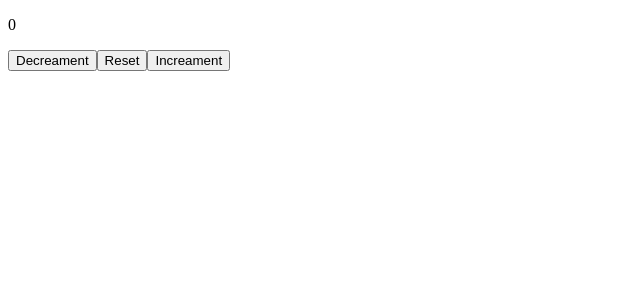
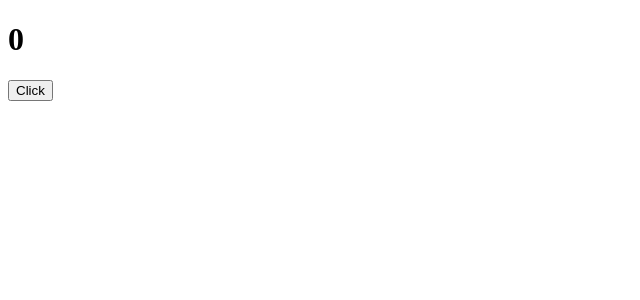
Before and after one commit to Gunalvijay/React, a React (Vite) app in the folder my-react-app/: page / in a window 1280 px wide. Shown: the top 300 px of the page, without its empty margins (0-640 px from the left). Built offline with nearby package versions, Linux system fonts and the light colour scheme.

Commit message:
Render component added

```diff
--- a/my-react-app/src/App.jsx
+++ b/my-react-app/src/App.jsx
@@ -2,11 +2,14 @@ import Card from "./Examples/Card";
 import Button from "./Examples/Button";
 import List from "./Examples/List";
 import Counter from "./Examples/Counter";
+import Demo from "./Examples/Render";
 
 function App() {
-  return(
-    <Counter />
-  )
+
+  return (
+    <Demo />
+  );
 }
 
+
 export default App
--- /dev/null
+++ b/my-react-app/src/Examples/Render.jsx
@@ -0,0 +1,38 @@
+/*
+
+Mount
+
+First time component shows.
+
+Render
+
+Component function runs.
+
+Re-render
+
+Component function runs again.
+
+*/
+
+
+import { useState } from "react";
+
+function Demo() {
+
+  console.log("Rendered");
+
+  const [count, setCount] = useState(0);
+
+  return (
+    <div>
+      <h1>{count}</h1>
+
+      <button onClick={() => setCount(count + 1)}>
+        Click
+      </button>
+
+    </div>
+  );
+}
+
+export default Demo;
```
